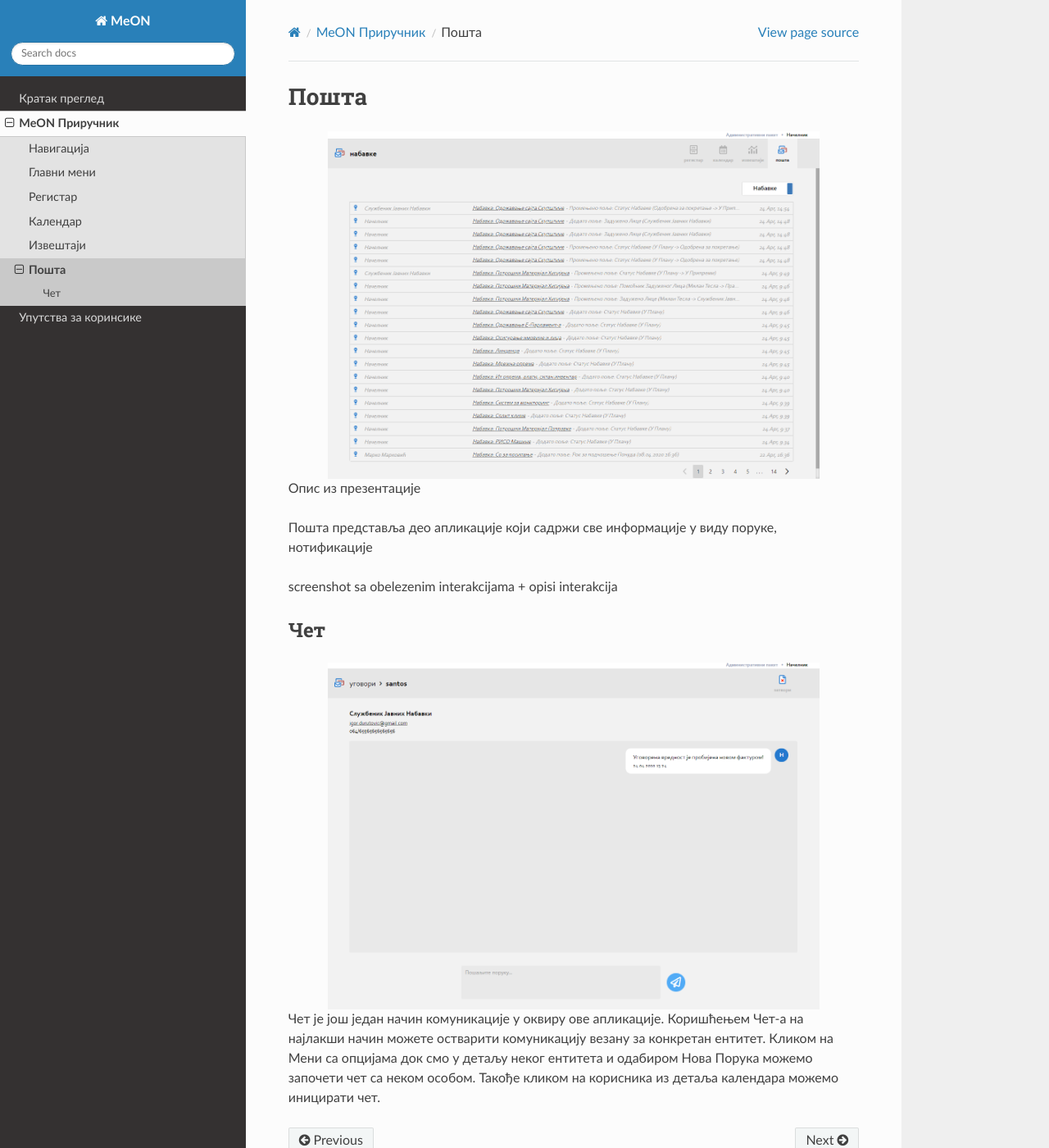
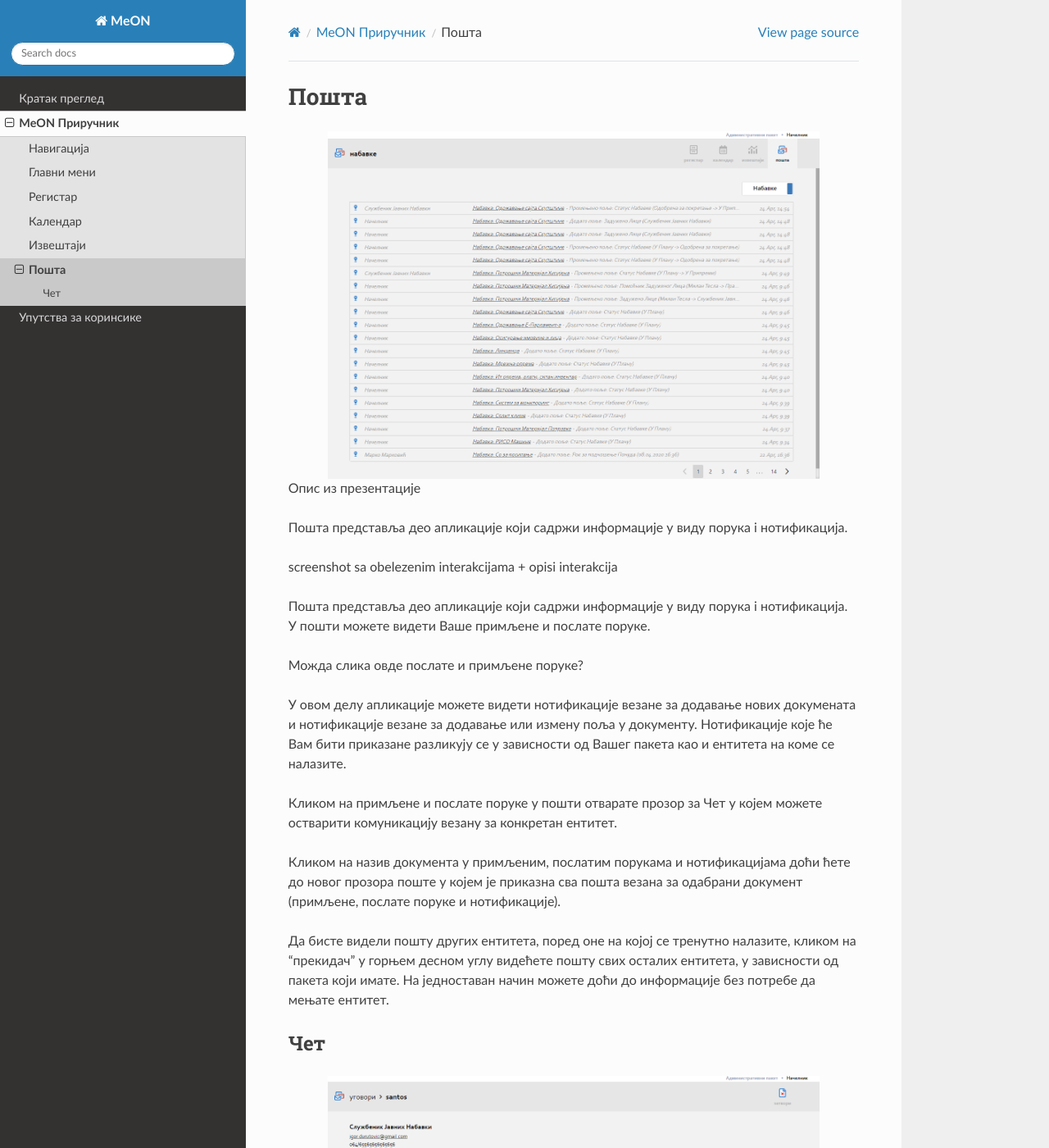
Before and after one commit to ismt-hub/MeON-Docs, a Sphinx documentation site: the page built from docs/prirucnik/posta.rst, in a window 1280 px wide and 1400 px high. Shown: the whole window at 82% size. Built offline with Sphinx 7.4.7 and the Read the Docs theme 2.0.0, drawn with Linux system fonts in a browser that asks for light colours.

Commit message:
Update posta.rst

```diff
--- a/docs/prirucnik/posta.rst
+++ b/docs/prirucnik/posta.rst
@@ -9,9 +9,25 @@
 
 Опис из презентације
 
-Пошта представља део апликације који садржи све информације у виду поруке, нотификације
+Пошта представља део апликације који садржи информације у виду порукa i нотификацијa.
 
 screenshot sa obelezenim interakcijama + opisi interakcija
+
+
+Пошта представља део апликације који садржи информације у виду порукa i нотификацијa.
+У пошти можете видети Ваше примљене и послате поруке.
+
+Можда слика овде послате и примљене поруке?
+
+У овом делу апликације можете видети нотификације везане за додавање нових докумената и нотификације везане за додавање или измену поља у документу.
+Нотификације које ће Вам бити приказане разликују се у зависности од Вашег пакета као и ентитета на коме се налазите.
+
+Кликом на примљене и послате поруке у пошти отварате прозор за Чет у којем можете остварити комуникацију везану за конкретан ентитет.
+
+Кликом на назив документа у примљеним, послатим порукама и нотификацијама доћи ћете до
+новог прозора поште у којем је приказна сва пошта везана за одабрани документ (примљене, послате поруке и нотификације).
+
+Да бисте видели пошту других ентитета, поред оне на којој се тренутно налазите, кликом на "прекидач" у горњем десном углу видећете пошту свих осталих ентитета, у зависности од пакета који имате. На једноставан начин можете доћи до информације без потребе да мењате ентитет.
 
 
 Чет
```
